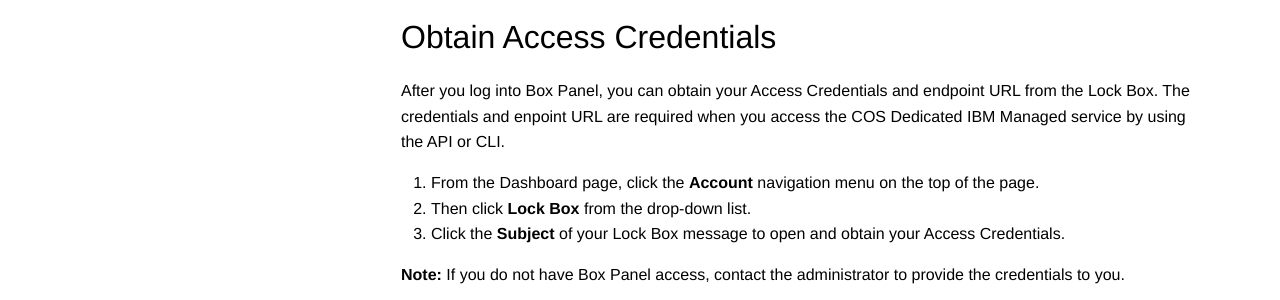
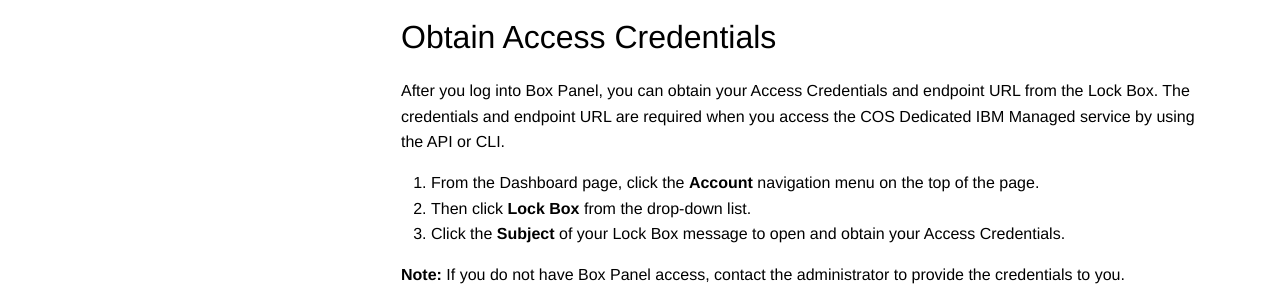
Before and after one commit to nglange/help-documentation, a Jekyll site: the page built from _userguides/user_accounts.md, in a window 1280 px wide. Shown: the part 1375-1675 px from the top of the page. Built offline with Jekyll 4.4.1, drawn with Linux system fonts in a browser that asks for light colours.

Commit message:
Minor typo corrections

```diff
--- a/_userguides/user_accounts.md
+++ b/_userguides/user_accounts.md
@@ -51,7 +51,7 @@
 {: #AccessCredentials}
 
 
-After you log into Box Panel, you can obtain your Access Credentials and endpoint URL from the Lock Box. The credentials and enpoint URL are required when you access the COS Dedicated IBM Managed service by using the API or CLI.
+After you log into Box Panel, you can obtain your Access Credentials and endpoint URL from the Lock Box. The credentials and endpoint URL are required when you access the COS Dedicated IBM Managed service by using the API or CLI.
 
 1. From the Dashboard page, click the **Account** navigation menu on the top of the page.
 2. Then click **Lock Box** from the drop-down list.
```
Also changed, not shown: _userguides/Box_Panel.md (+7 -9 lines).
